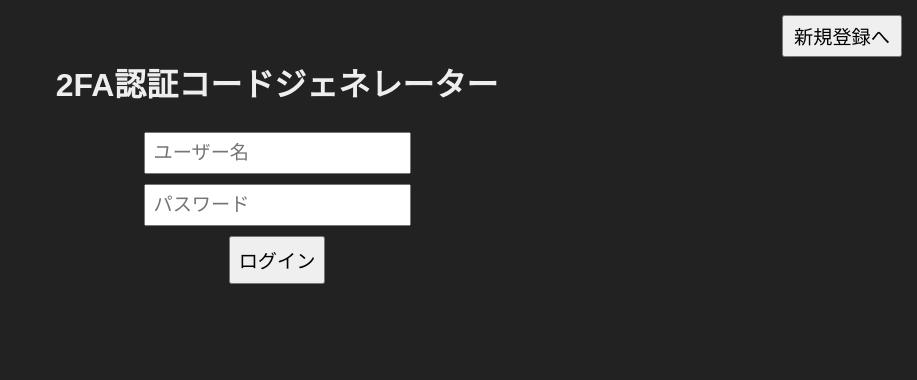
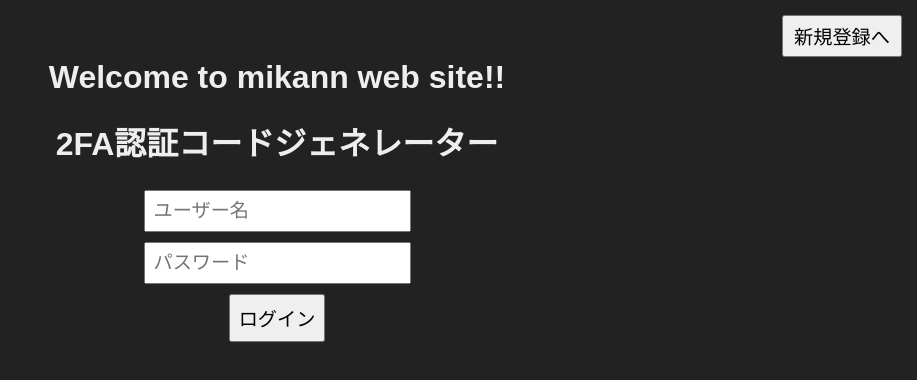
Before and after one commit to enswapwar/mikann-2FA, a website: page index.html in a window 1280 px wide. Shown: the whole page, without its empty margins (363-1280 px from the left). Drawn offline with Linux system fonts and the light colour scheme.

Commit message:
Update index.html

```diff
--- a/index.html
+++ b/index.html
@@ -15,6 +15,7 @@
   </style>
 </head>
 <body>
+  <h1>Welcome to mikann web site!!</h1>
   <h1>2FA認証コードジェネレーター</h1>
 
   <div id="login-form">
```
